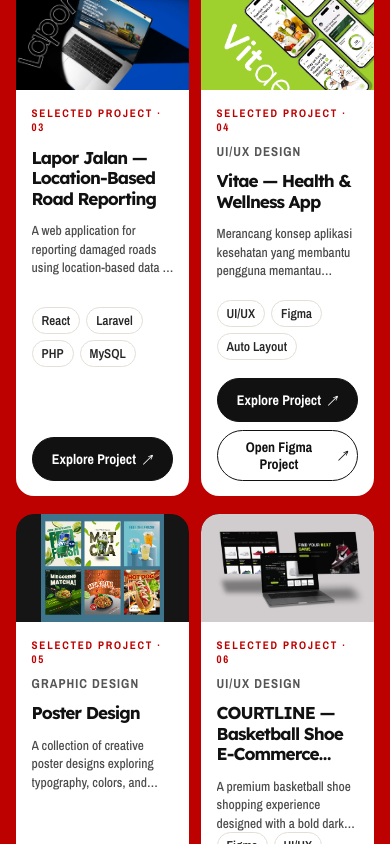
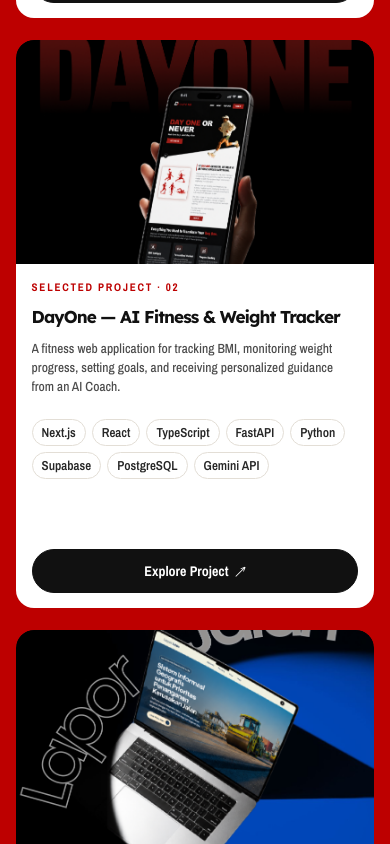
Before and after one commit to Steveumbas23/portfolio, a Next.js app: page / in a window 390 px wide. Shown: the part 7039-7883 px from the top of the page. Built offline with nearby package versions, Linux system fonts and the light colour scheme.

Commit message:
fix ui card projects

```diff
--- a/app/components/sections/project.module.css
+++ b/app/components/sections/project.module.css
@@ -243,8 +243,8 @@
   .headerMark { right: 2px; bottom: 22px; font-size: 34px; }
 
   .columns {
-    grid-template-columns: repeat(2, minmax(0, 1fr));
-    gap: 18px 12px;
+    grid-template-columns: minmax(0, 1fr);
+    gap: 22px;
   }
 
   .projectBody { min-height: 0; padding: clamp(14px, 4vw, 22px); }
@@ -289,11 +289,11 @@
 }
 
 @media (max-width: 380px) {
-  .columns { gap: 16px 10px; }
+  .columns { gap: 16px; }
   .projectBody { padding: 13px; }
   .projectTitle { font-size: 18px; }
   .projectLink,
-  .externalProjectLink { padding-inline: 6px; font-size: 12px; }
+  .externalProjectLink { padding-inline: 12px; font-size: 13px; }
 }
 
 @media (min-width: 761px) {
```
